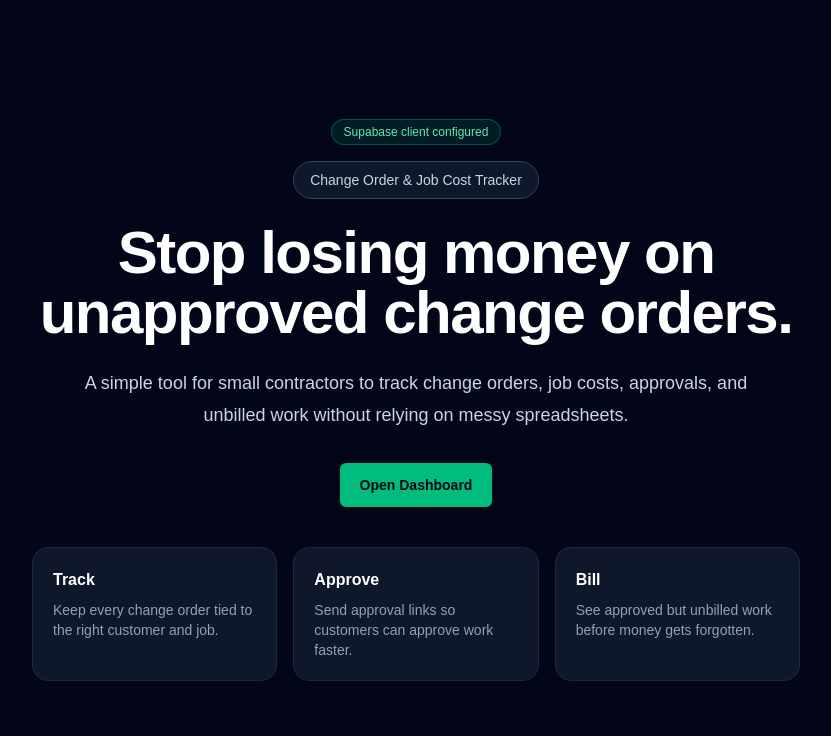
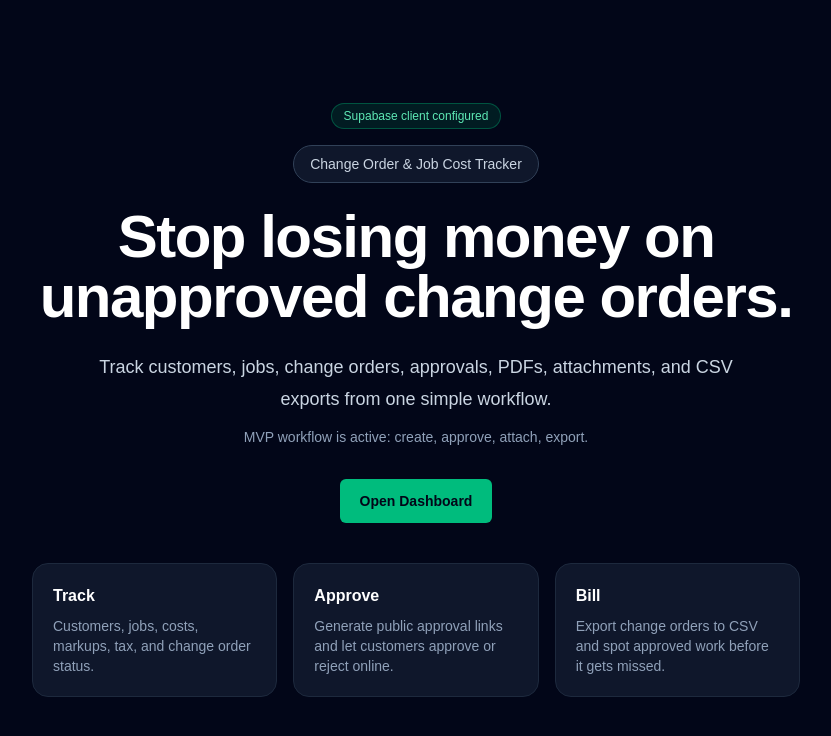
Before and after one commit to rgx694jxyp-ops/change-order-tracker, a Next.js app: page / in a window 1280 px wide. Shown: the top 736 px of the page, without its empty margins (224-1055 px from the left). Built offline with nearby package versions, Linux system fonts and the light colour scheme; no server answers.

Commit message:
Polish homepage MVP copy

```diff
--- a/app/page.tsx
+++ b/app/page.tsx
@@ -22,8 +22,12 @@ export default function HomePage() {
         </h1>
 
         <p className="mt-6 max-w-2xl text-lg leading-8 text-slate-300">
-          A simple tool for small contractors to track change orders, job costs,
-          approvals, and unbilled work without relying on messy spreadsheets.
+          Track customers, jobs, change orders, approvals, PDFs, attachments,
+          and CSV exports from one simple workflow.
+        </p>
+
+        <p className="mt-3 text-sm text-slate-400">
+          MVP workflow is active: create, approve, attach, export.
         </p>
 
         <Link
@@ -37,21 +41,23 @@ export default function HomePage() {
           <div className="rounded-2xl border border-slate-800 bg-slate-900 p-5 text-left">
             <h2 className="font-semibold text-white">Track</h2>
             <p className="mt-2 text-sm text-slate-400">
-              Keep every change order tied to the right customer and job.
+              Customers, jobs, costs, markups, tax, and change order status.
             </p>
           </div>
 
           <div className="rounded-2xl border border-slate-800 bg-slate-900 p-5 text-left">
             <h2 className="font-semibold text-white">Approve</h2>
             <p className="mt-2 text-sm text-slate-400">
-              Send approval links so customers can approve work faster.
+              Generate public approval links and let customers approve or reject
+              online.
             </p>
           </div>
 
           <div className="rounded-2xl border border-slate-800 bg-slate-900 p-5 text-left">
             <h2 className="font-semibold text-white">Bill</h2>
             <p className="mt-2 text-sm text-slate-400">
-              See approved but unbilled work before money gets forgotten.
+              Export change orders to CSV and spot approved work before it gets
+              missed.
             </p>
           </div>
         </div>
```
